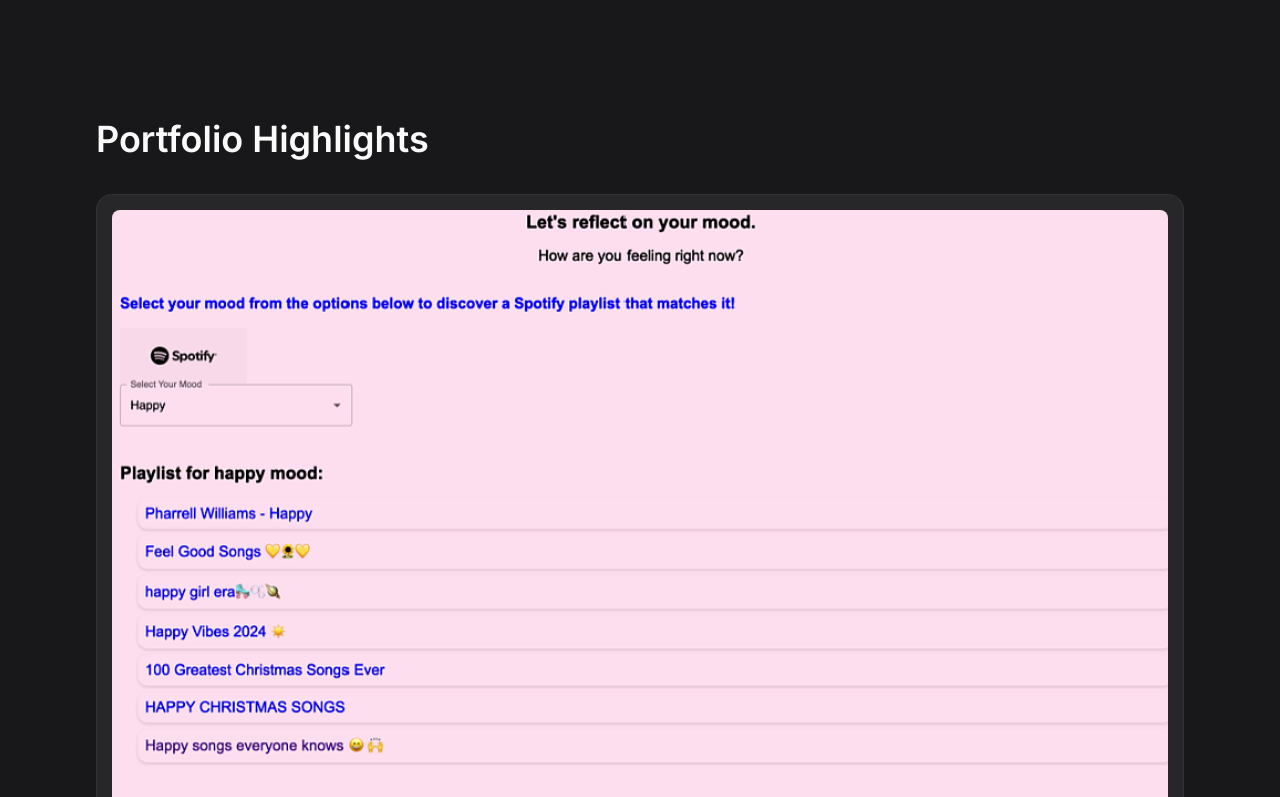
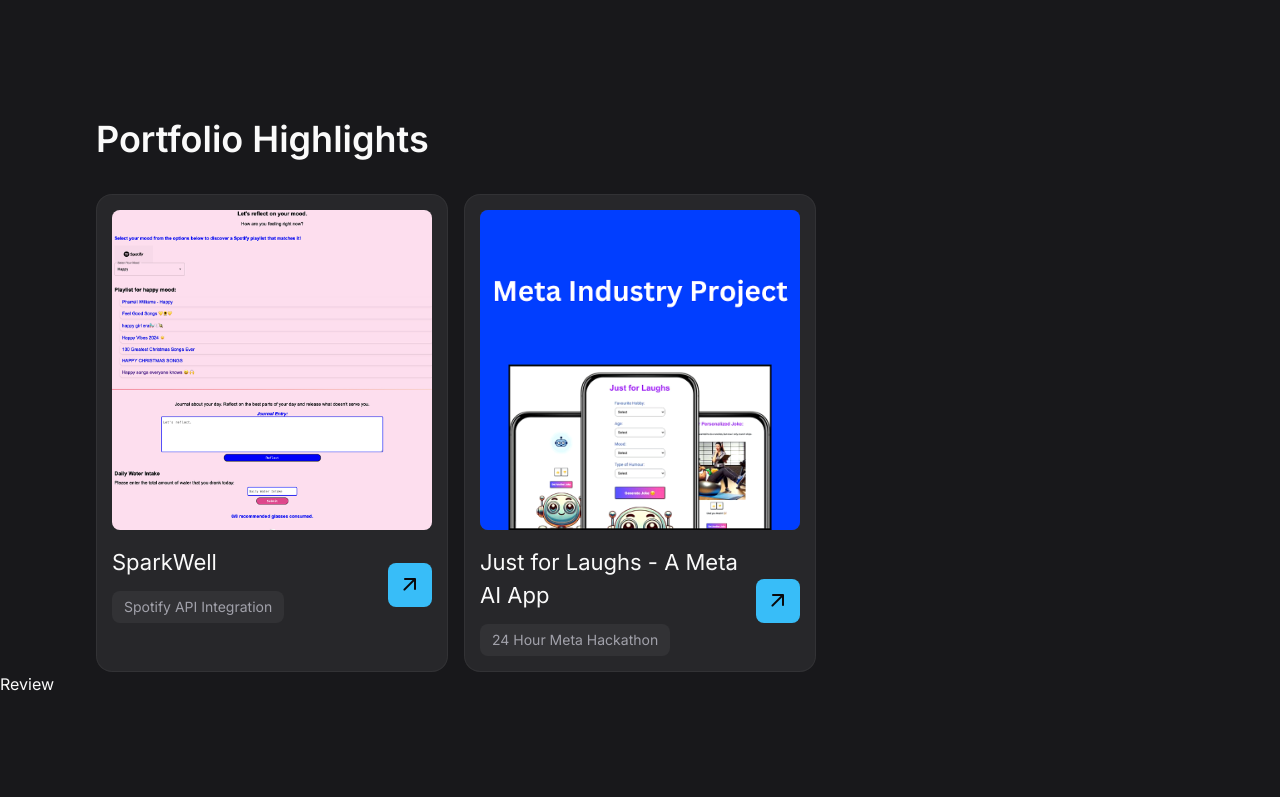
Before and after one commit to simsidhu7/portfolio, a React (Vite) app: page / in a window 1280 px wide. Shown: the part 2000-2797 px from the top of the page. After the commit the page ends 2696 px from the top, so only its background shows below. Built offline with nearby package versions, Linux system fonts and the light colour scheme.

Commit message:
Add the reviews component

```diff
--- a/src/App.jsx
+++ b/src/App.jsx
@@ -4,6 +4,7 @@
 import About from "./components/About";
 import Skill from "./components/Skill";
 import Work from "./components/Work";
+import Review from "./components/Review";
 
 const App = ()=>{
   return (
@@ -14,6 +15,7 @@
       <About />
       <Skill />
       <Work />
+      <Review />
     </main>
     </>
   )
--- a/src/components/ProjectCard.jsx
+++ b/src/components/ProjectCard.jsx
@@ -13,20 +13,20 @@
 
         <div className="flex items-center justify-between gap-4">
             <div>
-                <h3 className="title-1">
+                <h3 className="title-1 mb-3">
                     {title}
                 </h3>
 
-                <div className="">
+                <div className="flex flex-wrap items-center gap-2">
                     {tags.map((label,key)=>(
-                        <span key={key} className="">
+                        <span key={key} className="h-8 text-sm text-zinc-400 bg-zinc-50/5 grid items-center px-3 rounded-lg">
                             {label}
                         </span>
                     ))}
                 </div>
             </div>
 
-            <div className="">
+            <div className="w-11 h-11 rounded-lg grid place-items-center bg-sky-400 text-zinc-950 shrink-0">
                 <span className="material-symbols-rounded"
                 aria-hidden="true">
                     arrow_outward
@@ -34,7 +34,7 @@
             </div>
         </div>
         <a href="projectLink"
-        className=""
+        className="absolute inset-0"
         target='_blank'></a>
     </div>
   )
--- /dev/null
+++ b/src/components/Review.jsx
@@ -0,0 +1,51 @@
+import React from "react";
+
+const reviews = [
+  {
+    content:
+      'I had the pleasure of teaching Simrit at Cornell University for the course "Entrepreneurship for Scientists and Engineers" (NBA 5070). Simrit is a motivated, forward-thinking, and intelligent student. Simrit and her team took on a course with a massive workload and delivered an exceptional final business plan and investor-ready presentation, where she was the clear and prepared leader of the team. As a team member or a leader for a company, Simrit earns my highest recommendation. ',
+    name: "Brad Treat",
+    imgSrc: "/images/people-1.jpg",
+    company: "Cornell University",
+  },
+  {
+    content:
+      "I’ve had the pleasure of knowing Simrit since 2016, when we both worked at Johnson & Johnson in the Engineering department. Her reliability and the focus on the task at hand would be a valuable asset for any company employing her. As a team member or a leader Simrit earns my highest recommendation!",
+    name: "Adrian Stanila",
+    imgSrc: "/images/people-2.jpg",
+    company: "Johnson & Johnson",
+  },
+  {
+    content:
+      "Having worked with Simmy during her time at Baxter, I can say she was a real asset to our team. During her time with us she worked on applying multivariate data analysis (machine learning and data analytics) in our manufacturing processes, which resulted in significant savings. Simmy was also tasked with providing global training on our hardware and software implementation platform. She was always willing to take on new challenges within our group, and was a great partner to the teams she interfaced with. ",
+    name: "Lee Hutson",
+    imgSrc: "/images/people-3.jpg",
+    company: "Baxter Healthcare",
+  },
+  {
+    content:
+      "I had the opportunity to work with Simmy during a pair-programming hackathon organized by BrainStation. Simmy brought creative ideas and exceptional design skills to the table, laying a solid foundation for our project by helping us decide what to build and which APIs to use. Her confident and self-assured demeanor had a positive impact on the entire team, inspiring everyone to contribute their best efforts. Simmy’s ability to combine creativity with clear direction made her an invaluable teammate during the hackathon. I truly enjoyed working with Simmy and highly recommend her for any project or role she pursues.",
+    name: "Jenny Kim",
+    imgSrc: "/images/people-4.jpg",
+    company: "BrainStation",
+  },
+  {
+    content:
+      "Simmy and I worked on multiple projects together during the Software Development Bootcamp at BrainStation.io. She naturally took well to a leadership role several times, was fantastic at helping manage the timeline of the project, and was a genuine pleasure to work with. She learns quickly, and I found we worked very well as a team. She would be a great addition to any team, especially as a leader.",
+    name: "Robyn McNeil",
+    imgSrc: "/images/people-5.jpg",
+    company: "BrainStation",
+  },
+  {
+    content: "",
+    name: "",
+    imgSrc: "/images/people-6.jpg",
+    company: "",
+  },
+];
+
+const Review = () => {
+  return <div>Review</div>;
+};
+
+export default Review;
--- a/src/components/Work.jsx
+++ b/src/components/Work.jsx
@@ -10,7 +10,7 @@
   {
     imgSrc: "/images/project-2.png",
     title: "Just for Laughs - A Meta AI App",
-    tags: ["24 Hour Meta Hackathon"]
+    tags: ["24 Hour Meta Hackathon"],
   },
 ];
 
@@ -19,14 +19,15 @@
     <section id="work" className="section">
       <div className="container">
         <h2 className="headline-2 mb-8">Portfolio Highlights</h2>
-        <div className="">
+        <div className="grid gap-x-4 gap-y-5 grid-cols-[repeat(auto-fill,_minmax(280px,+1fr))]">
           {works.map(({ imgSrc, title, tags, projectLink }, key) => (
             <ProjectCard
-            key={key}
-            imgSrc={imgSrc}
-            title={title}
-            tags={tags}
-            projectLink={projectLink}/>
+              key={key}
+              imgSrc={imgSrc}
+              title={title}
+              tags={tags}
+              projectLink={projectLink}
+            />
           ))}
         </div>
       </div>
```
